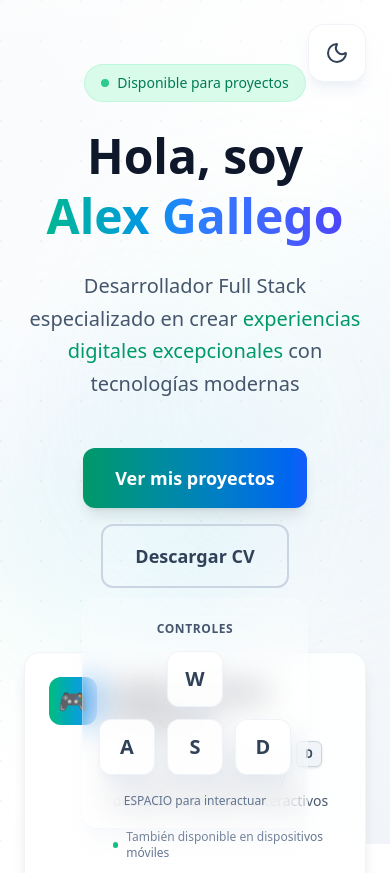
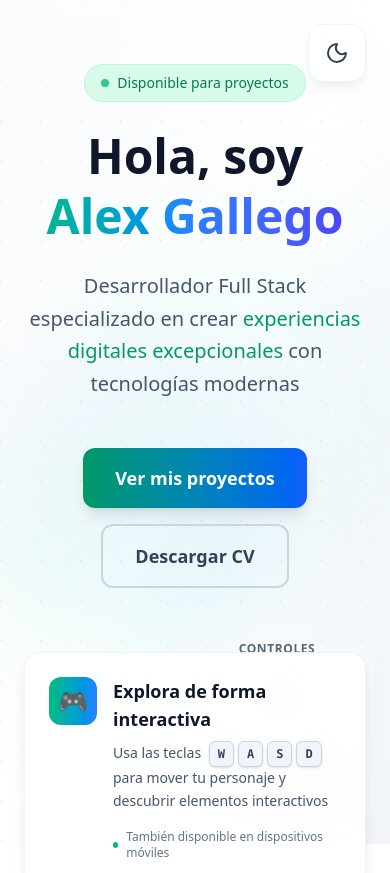
Before and after one commit to Alexgv1108/portafolio, a React (Vite) app: page / in a window 390 px wide. Shown: the top 873 px of the page. Built offline with nearby package versions, Linux system fonts and the light colour scheme.

Commit message:
feat: Mejorar estilos y comportamiento de controles WASD en dispositivos móviles

```diff
--- a/src/components/character/WASDControls.tsx
+++ b/src/components/character/WASDControls.tsx
@@ -26,8 +26,8 @@ export const WASDControls = () => {
 
     const getKeyStyles = (key: string) => {
         const isPressed = pressedKeys.has(key.toLowerCase());
-        const sizeClasses = isMobile ? 'w-14 h-14' : 'w-10 h-10';
-        const textClasses = isMobile ? 'text-xl' : 'text-sm';
+        const sizeClasses = isMobile ? 'w-12 h-12' : 'w-10 h-10';
+        const textClasses = isMobile ? 'text-lg' : 'text-sm';
 
         return `
         ${sizeClasses} flex items-center justify-center rounded-xl
@@ -58,19 +58,23 @@ export const WASDControls = () => {
     };
 
     return (
-        <div className={`fixed z-50 select-none ${
+        <div className={`fixed z-10 select-none transition-all duration-300 ${
             isMobile
-                ? 'bottom-4 left-1/2 -translate-x-1/2'
+                ? 'bottom-6 right-4 opacity-90 hover:opacity-100'
                 : 'top-4 left-4'
         }`}>
-            <div className="p-4 rounded-2xl bg-white/20 dark:bg-slate-900/40 backdrop-blur-lg border border-white/20 dark:border-slate-700/30 shadow-xl shadow-slate-200/20 dark:shadow-slate-900/40">
-                <div className="mb-3 text-center">
+            <div className={`p-4 rounded-2xl backdrop-blur-lg border shadow-xl ${
+                isMobile
+                    ? 'bg-white/15 dark:bg-slate-900/30 border-white/15 dark:border-slate-700/25 shadow-slate-200/15 dark:shadow-slate-900/30'
+                    : 'bg-white/20 dark:bg-slate-900/40 border-white/20 dark:border-slate-700/30 shadow-slate-200/20 dark:shadow-slate-900/40'
+            }`}>
+                <div className="mb-2 text-center">
                     <span className="text-xs font-semibold text-slate-600 dark:text-slate-400 uppercase tracking-wider">
                         Controles
                     </span>
                 </div>
 
-                <div className={`flex flex-col items-center ${isMobile ? 'gap-3' : 'gap-1'}`}>
+                <div className={`flex flex-col items-center ${isMobile ? 'gap-2' : 'gap-1'}`}>
                     {/* W */}
                     <div className="flex justify-center">
                         <div
@@ -86,7 +90,7 @@ export const WASDControls = () => {
                     </div>
 
                     {/* A S D */}
-                    <div className={`flex ${isMobile ? 'gap-3' : 'gap-1'}`}>
+                    <div className={`flex ${isMobile ? 'gap-2' : 'gap-1'}`}>
                         {["A", "S", "D"].map((key) => (
                             <div
                                 key={key}
@@ -103,7 +107,7 @@ export const WASDControls = () => {
                     </div>
                 </div>
 
-                <div className="mt-3 text-center">
+                <div className="mt-2 text-center">
                     <span className="text-xs text-slate-500 dark:text-slate-500">
                         ESPACIO para interactuar
                     </span>
--- a/src/components/landing/Footer.tsx
+++ b/src/components/landing/Footer.tsx
@@ -33,19 +33,19 @@ export const Footer = () => {
                             <div className="flex items-center space-x-3 group">
                                 <Mail className="w-5 h-5 text-emerald-400 group-hover:text-blue-400 transition-colors" />
                                 <span className="group-hover:text-white transition-colors">
-                                    ale.garcia.herrera.1998@gmail.com
+                                    alexgallego1108@gmail.com
                                 </span>
                             </div>
                             <div className="flex items-center space-x-3 group">
                                 <Phone className="w-5 h-5 text-emerald-400 group-hover:text-blue-400 transition-colors" />
                                 <span className="group-hover:text-white transition-colors">
-                                    +56 9 1234 5678
+                                    +57 304 679 4664
                                 </span>
                             </div>
                             <div className="flex items-center space-x-3 group">
                                 <MapPin className="w-5 h-5 text-emerald-400 group-hover:text-blue-400 transition-colors" />
                                 <span className="group-hover:text-white transition-colors">
-                                    Santiago, Chile
+                                    medellin, Colombia
                                 </span>
                             </div>
                         </div>
@@ -76,7 +76,7 @@ export const Footer = () => {
                         </h3>
                         <div className="flex space-x-4">
                             <a
-                                href="https://github.com/alexgarciaherrera"
+                                href="https://github.com/Alexgv1108"
                                 target="_blank"
                                 rel="noopener noreferrer"
                                 className="group p-3 rounded-xl bg-white/10 hover:bg-emerald-500/20 border border-slate-700 hover:border-emerald-500 transition-all duration-300 hover:scale-110"
@@ -84,7 +84,7 @@ export const Footer = () => {
                                 <Github className="w-6 h-6 text-slate-400 group-hover:text-emerald-400 transition-colors" />
                             </a>
                             <a
-                                href="https://linkedin.com/in/alex-garcia-herrera"
+                                href="www.linkedin.com/in/john-alexander-gallego-vasquez-988b361ba"
                                 target="_blank"
                                 rel="noopener noreferrer"
                                 className="group p-3 rounded-xl bg-white/10 hover:bg-blue-500/20 border border-slate-700 hover:border-blue-500 transition-all duration-300 hover:scale-110"
@@ -92,7 +92,7 @@ export const Footer = () => {
                                 <Linkedin className="w-6 h-6 text-slate-400 group-hover:text-blue-400 transition-colors" />
                             </a>
                             <a
-                                href="mailto:ale.garcia.herrera.1998@gmail.com"
+                                href="mailto:alexgallego1108@gmail.com"
                                 className="group p-3 rounded-xl bg-white/10 hover:bg-emerald-500/20 border border-slate-700 hover:border-emerald-500 transition-all duration-300 hover:scale-110"
                             >
                                 <Mail className="w-6 h-6 text-slate-400 group-hover:text-emerald-400 transition-colors" />
--- a/src/hooks/scroll/usePixiAutoScroll.ts
+++ b/src/hooks/scroll/usePixiAutoScroll.ts
@@ -75,10 +75,9 @@ export function usePixiAutoScroll({
 
             // Scroll más suave en móviles
             const scrollAmount = windowHeight * (scrollDistance / (isMobile ? 150 : 100));
-
             window.scrollBy({
                 top: scrollAmount,
-                behavior: isMobile ? 'auto' : 'smooth' // Auto en móviles para evitar conflictos
+                behavior: 'smooth'
             });
 
             // Reposicionar el personaje inmediatamente después del scroll
```
